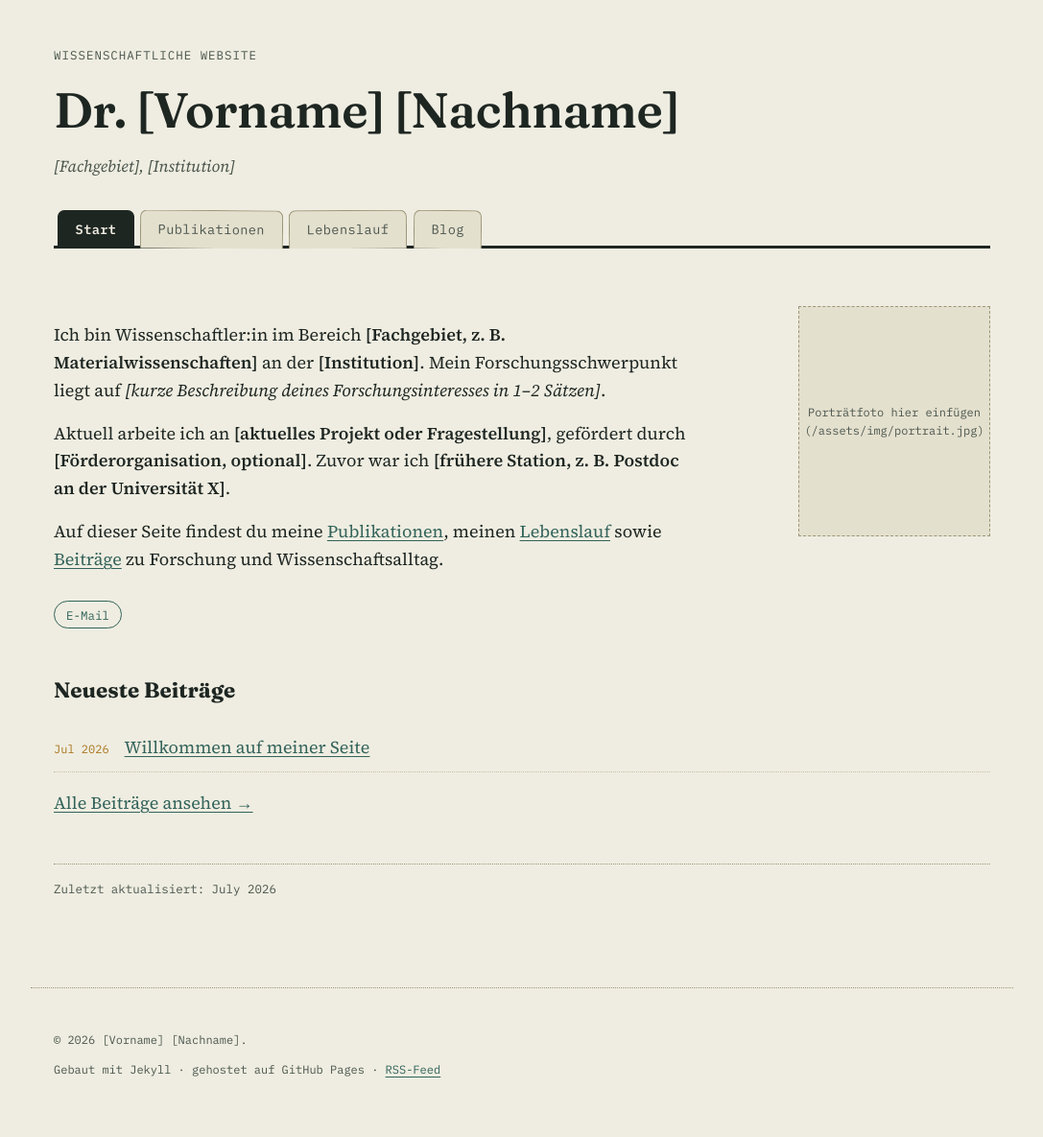
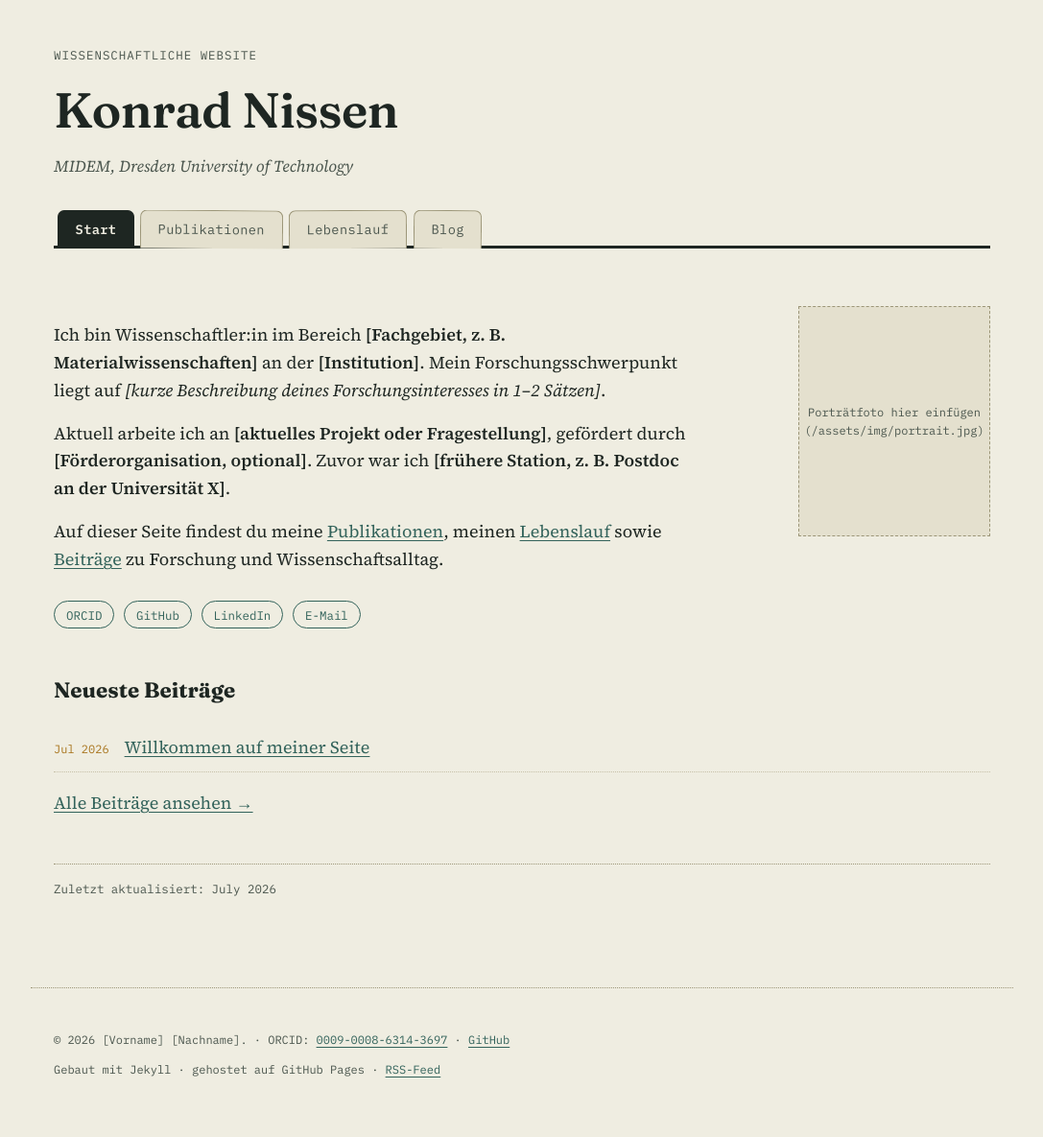
Before and after one commit to konradnissen/konradnissen.github.io, a Jekyll site: the page built from index.md, in a window 1280 px wide. Shown: the whole page at 96% size, without its empty margins (96-1183 px from the left). Built offline with Jekyll 4.4.1, drawn with Linux system fonts in a browser that asks for light colours.

Commit message:
Update _config.yml

```diff
--- a/_config.yml
+++ b/_config.yml
@@ -1,20 +1,17 @@
 # ============================================================
 #  GRUNDEINSTELLUNGEN – hier trägst du deine Angaben ein
 # ============================================================
-title: "Dr. [Vorname] [Nachname]"
-tagline: "[Fachgebiet], [Institution]"
-description: >-
-  Persönliche Wissenschaftsseite von Dr. [Vorname] [Nachname] –
-  Forschung, Publikationen, Lebenslauf und Blog.
-email: "name@universitaet.de"
+title: "Konrad Nissen"
+tagline: "MIDEM, Dresden University of Technology"
+description: >
+email: "konrad [punkt] nissen [at] tu-dresden [punkt] de"
 author: "[Vorname] [Nachname]"
 
 # Wird für Links auf der Startseite benutzt (leer lassen = kein Link/Button anzeigen)
-orcid: ""            # z. B. "0000-0000-0000-0000"
-google_scholar: ""   # z. B. "https://scholar.google.com/citations?user=xxxx"
-github_username: ""  # z. B. "deinname"
-twitter_username: "" # ohne @, leer lassen falls nicht gewünscht
-linkedin: ""         # vollständige URL
+orcid: "0009-0008-6314-3697"            # z. B. "0000-0000-0000-0000"
+# google_scholar: ""   # z. B. "https://scholar.google.com/citations?user=xxxx"
+github_username: "konradnissen"  # z. B. "deinname"
+linkedin: "https://www.linkedin.com/in/konrad-nissen-2286b3166/"         # vollständige URL
 
 # ============================================================
 #  TECHNIK – normalerweise nicht verändern
```
